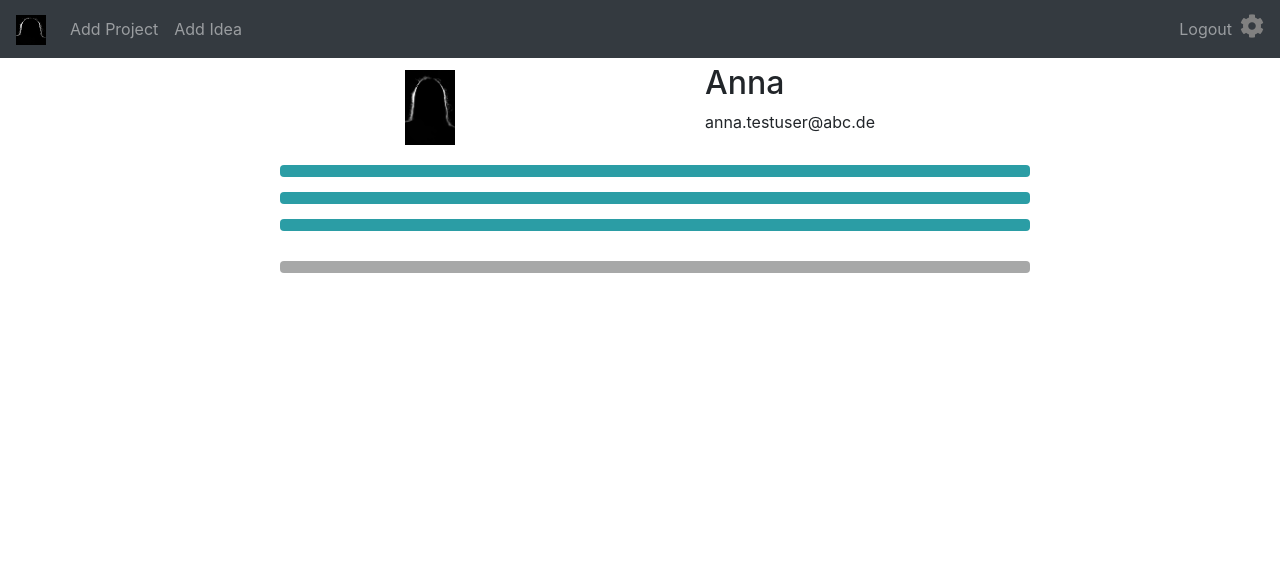
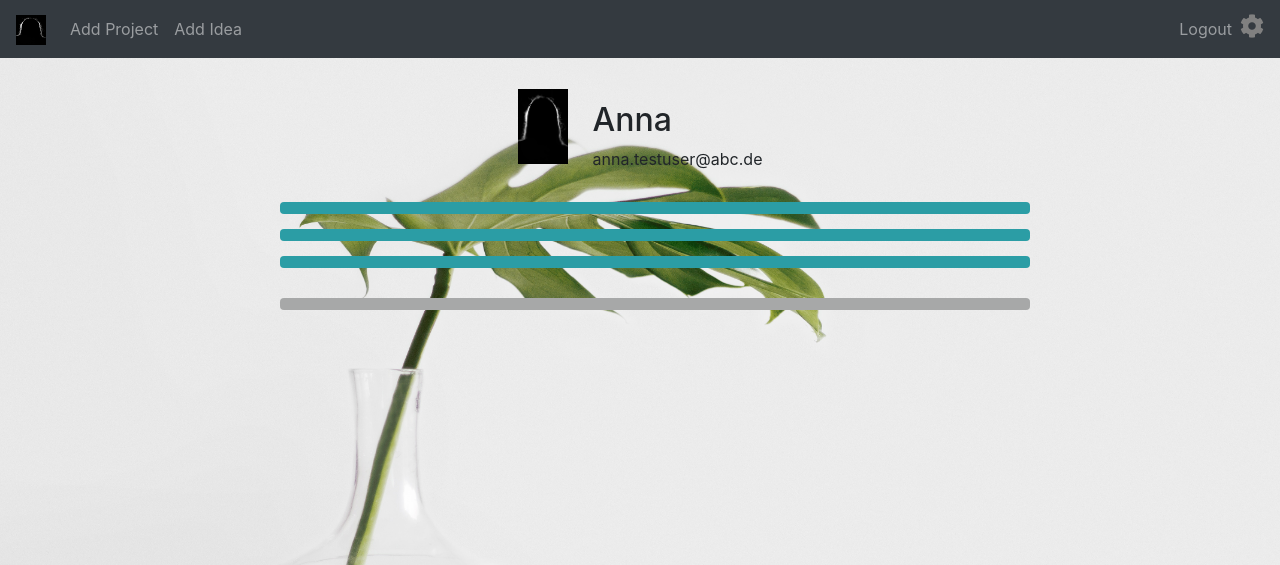
Before and after one commit to Frejasari/productivity, a Node server app: page /profile in a window 1280 px wide. Shown: the top 565 px of the page. Run offline with Node 20, Linux system fonts and the light colour scheme; a user stored in the database is signed in; style sheets or scripts are compiled from the project's sources; some libraries are stand-ins or nearby versions.

Commit message:
style sheet for backgroung picture

```diff
--- a/public/stylesheets/style.scss
+++ b/public/stylesheets/style.scss
@@ -1,15 +1,20 @@
 @import "node_modules/bootstrap/scss/bootstrap";
 
+body{
+  background-image: url("/images/landingPagePic.jpg");
+  background-size: 100vw 100vh;
+  background-repeat: no-repeat;
+}
 a {
   color: #00b7ff;
 }
 .flexContainer {
   display: flex;
   justify-content: center;
-  align-items: center;
+  align-items: baseline;
 }
 .profileTop {
-  padding: 0% 10%;
+  padding: 2% 1% 0% 1%;
 }
 .flexColumn {
   flex-direction: column;
```
